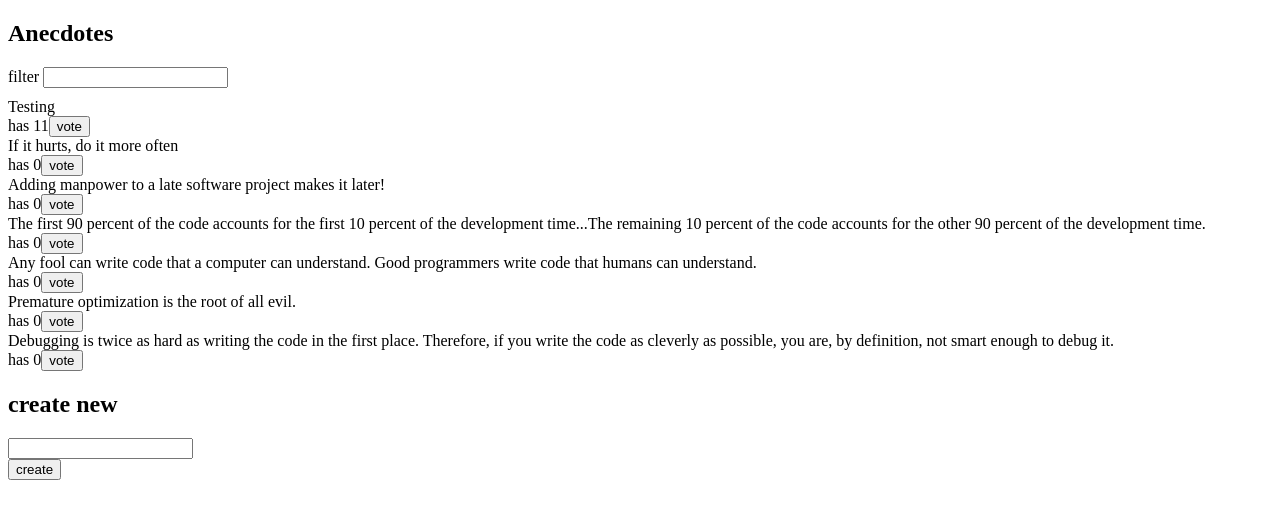
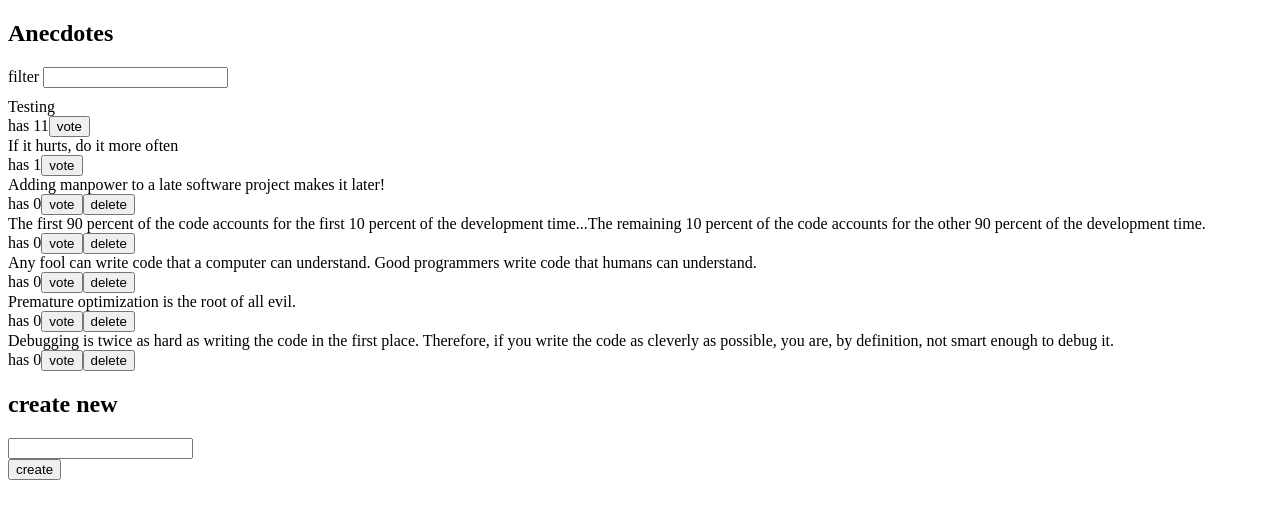
Before and after one commit to aungkokodev/fullstackopen, a React (Vite) app in the folder part6/anecdotes-zustand/: page / in a window 1280 px wide. Shown: the top 518 px of the page. Built offline with nearby package versions, Linux system fonts and the light colour scheme; data requests are answered from the project's data file.

Commit message:
Exercise 6.11

```diff
--- a/part6/anecdotes-zustand/db.json
+++ b/part6/anecdotes-zustand/db.json
@@ -3,7 +3,7 @@
     {
       "content": "If it hurts, do it more often",
       "id": "47145",
-      "votes": 0
+      "votes": 1
     },
     {
       "content": "Adding manpower to a late software project makes it later!",
--- a/part6/anecdotes-zustand/src/components/AnecdoteList.jsx
+++ b/part6/anecdotes-zustand/src/components/AnecdoteList.jsx
@@ -3,7 +3,7 @@ import { useNotificationActions } from '../stores/notification'
 
 const AnecdoteList = () => {
   const anecdotes = useAnecdotes()
-  const { vote } = useAnecdoteActions()
+  const { vote, remove } = useAnecdoteActions()
   const { setNotification } = useNotificationActions()
 
   const sortedAnecdotes = anecdotes.toSorted((a, b) => b.votes - a.votes)
@@ -13,12 +13,20 @@ const AnecdoteList = () => {
     setNotification(`You voted '${anecdote.content}'`)
   }
 
+  const handleRemove = (anecdote) => {
+    remove(anecdote.id)
+    setNotification(`You deleted '${anecdote.content}'`)
+  }
+
   return sortedAnecdotes.map((anecdote) => (
     <div key={anecdote.id}>
       <div>{anecdote.content}</div>
       <div>
         has {anecdote.votes}
         <button onClick={() => handleVote(anecdote)}>vote</button>
+        {!anecdote.votes && (
+          <button onClick={() => handleRemove(anecdote)}>delete</button>
+        )}
       </div>
     </div>
   ))
--- a/part6/anecdotes-zustand/src/services/anecdotes.js
+++ b/part6/anecdotes-zustand/src/services/anecdotes.js
@@ -36,4 +36,12 @@ const vote = async (id, anecdote) => {
   return await response.json()
 }
 
-export default { getAll, create, vote }
+const remove = async (id) => {
+  const options = { method: 'DELETE' }
+
+  const request = await fetch(`${baseUrl}/${id}`, options)
+
+  if (!request.ok) throw new Error('Failed to delete anecdote')
+}
+
+export default { getAll, create, vote, remove }
--- a/part6/anecdotes-zustand/src/stores/anecdotes.js
+++ b/part6/anecdotes-zustand/src/stores/anecdotes.js
@@ -14,6 +14,12 @@ const useAnecdoteStore = create((set, get) => ({
       const anecdotes = await anecdoteServices.getAll()
       set(() => ({ anecdotes }))
     },
+    add: async (content) => {
+      const newAnecdote = await anecdoteServices.create(asObject(content))
+      set((state) => ({
+        anecdotes: state.anecdotes.concat(newAnecdote),
+      }))
+    },
     vote: async (id) => {
       const anecdote = get().anecdotes.find((a) => a.id === id)
       const updatedAnecdote = await anecdoteServices.vote(id, {
@@ -26,10 +32,10 @@ const useAnecdoteStore = create((set, get) => ({
         ),
       }))
     },
-    add: async (content) => {
-      const newAnecdote = await anecdoteServices.create(asObject(content))
+    remove: async (id) => {
+      await anecdoteServices.remove(id)
       set((state) => ({
-        anecdotes: state.anecdotes.concat(newAnecdote),
+        anecdotes: state.anecdotes.filter((a) => a.id !== id),
       }))
     },
     setFilter: (value) => set(() => ({ filter: value })),
```
